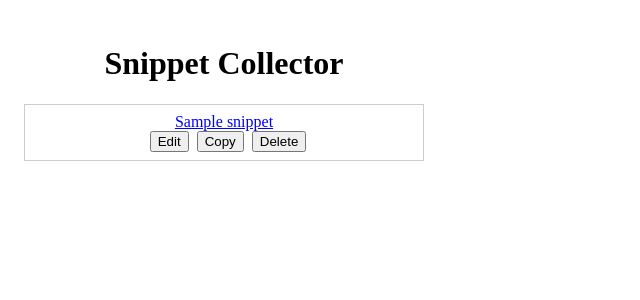
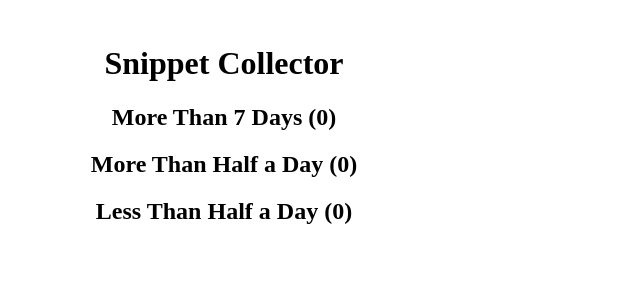
Before and after one commit to chenxilll/chrome-extension, a React app: page / in a window 1280 px wide. Shown: the top 300 px of the page, without its empty margins (0-640 px from the left). Built offline with nearby package versions, Linux system fonts and the light colour scheme.

Commit message:
feat: initial categorization by time

```diff
--- a/src/App.tsx
+++ b/src/App.tsx
@@ -3,22 +3,37 @@ import './App.css';
 import { Snippet, SnippetList } from './components/SnippetList';
 
 // Define a sample snippet for initial state when local storage is empty
-const sample_snippet: Snippet = { id: 1, text: 'Sample snippet', tabId: 0, url: '', time: ''};
+const sample_snippet: Snippet = { id: 1, text: 'Sample snippet', tabId: 0, url: '', time: '' };
 
 function App() {
   // Define the state variable for storing the list of snippets
   const [snippets, setSnippets] = useState<Snippet[]>([]);
+  const [snippetsByCategory, setSnippetsByCategory] = useState<{
+    overWeek: Snippet[];
+    threeToSevenDays: Snippet[];
+    lessThanThreeDays: Snippet[];
+  }>({ overWeek: [], threeToSevenDays: [], lessThanThreeDays: [] });
 
-  // Use useEffect to load snippets from local storage when the component mounts
   useEffect(() => {
     chrome.storage.local.get('snippets', (result) => {
-      if (result.snippets === undefined) {
-        // If 'snippets' key doesn't exist in local storage, set the initial state with the sample snippet
-        setSnippets([sample_snippet]);
-      } else {
-        // If 'snippets' key exists in local storage, set the state with the stored snippets
-        result.snippets.sort((a: any, b: any) => a.time - b.time);
-        setSnippets(result.snippets);
+      if (result.snippets) {
+        const now = Date.now();
+        const sortedSnippets = {
+          overWeek: [],
+          threeToSevenDays: [],
+          lessThanThreeDays: []
+        };
+        result.snippets.forEach((snippet: Snippet) => {
+          const daysOpened = (now - parseInt(snippet.time)) / (1000 * 3600 * 24);
+          if (daysOpened > 7) {
+            sortedSnippets.overWeek.push(snippet);
+          } else if (daysOpened > 0.5) {
+            sortedSnippets.threeToSevenDays.push(snippet);
+          } else {
+            sortedSnippets.lessThanThreeDays.push(snippet);
+          }
+        });
+        setSnippetsByCategory(sortedSnippets);
       }
     });
   }, []);
@@ -58,12 +73,26 @@ function App() {
   return (
     <div className="App">
       <h1>Snippet Collector</h1>
-      {/* Render the SnippetList component with the snippets and event handlers */}
-      <SnippetList
-        snippets={snippets}
-        onEditSnippet={handleEditSnippet}
-        onDeleteSnippet={handleDeleteSnippet}
-      />
+      <div>
+        <SnippetList
+          title="More Than 7 Days"
+          snippets={snippetsByCategory.overWeek}
+          onEditSnippet={handleEditSnippet}
+          onDeleteSnippet={handleDeleteSnippet}
+        />
+        <SnippetList
+          title="More Than Half a Day"
+          snippets={snippetsByCategory.threeToSevenDays}
+          onEditSnippet={handleEditSnippet}
+          onDeleteSnippet={handleDeleteSnippet}
+        />
+        <SnippetList
+          title="Less Than Half a Day"
+          snippets={snippetsByCategory.lessThanThreeDays}
+          onEditSnippet={handleEditSnippet}
+          onDeleteSnippet={handleDeleteSnippet}
+        />
+      </div>
     </div>
   );
 }
--- a/src/components/SnippetList.tsx
+++ b/src/components/SnippetList.tsx
@@ -1,22 +1,33 @@
-import React from 'react';
+import React, { useState } from 'react';
 import { Snippet, SnippetItem } from './SnippetItem';
 
 export type { Snippet } from './SnippetItem';
 
 export interface SnippetListProps {
+  title?: string;
   snippets: Snippet[];
   onEditSnippet: (id: number, newSnippet: string) => void;
   onDeleteSnippet: (id: number) => void;
 }
 
 export const SnippetList: React.FC<SnippetListProps> = ({
+  title,
   snippets,
   onEditSnippet,
   onDeleteSnippet,
 }) => {
+  const [isOpen, setIsOpen] = useState(false);
+
   return (
+    <div>
+      {title && (
+        <h2 onClick={() => setIsOpen(!isOpen)} style={{ cursor: 'pointer' }}>
+          {title} ({snippets.length})
+        </h2>
+      )}
+      {isOpen && (
         <ul className="snippet-list">
-      {snippets.map((snippet) => (
+          {snippets.map(snippet => (
             <SnippetItem
               key={snippet.id}
               snippet={snippet}
@@ -25,6 +36,8 @@ export const SnippetList: React.FC<SnippetListProps> = ({
             />
           ))}
         </ul>
+      )}
+    </div>
   );
 };
 
```
Lines whose indentation alone changed are shown as unchanged.
